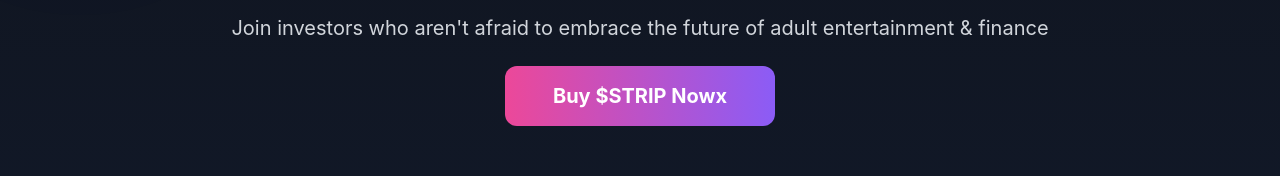
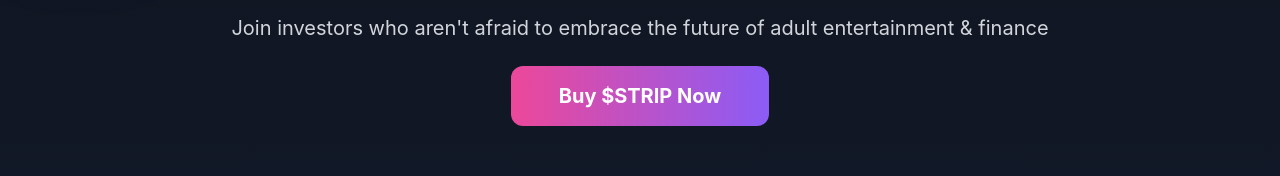
Before and after one commit to GunnerN/web1-strip, a React (Create React App) app: page / in a window 1280 px wide. Shown: the part 3152-3328 px from the top of the page. Built offline with nearby package versions, Linux system fonts and the light colour scheme; no server answers.

Commit message:
Update StripRevolution.js

```diff
--- a/src/components/StripRevolution.js
+++ b/src/components/StripRevolution.js
@@ -152,7 +152,7 @@ const StripRevolution = () => {
             Join investors who aren't afraid to embrace the future of adult entertainment & finance
           </p>
           <button className="bg-gradient-to-r from-strip-pink to-strip-purple text-white px-12 py-4 rounded-xl font-bold text-xl hover:from-strip-purple hover:to-strip-pink transition-all duration-300 transform hover:scale-105">
-            Buy $STRIP Nowx
+            Buy $STRIP Now
           </button>
         </motion.div>
 
```
